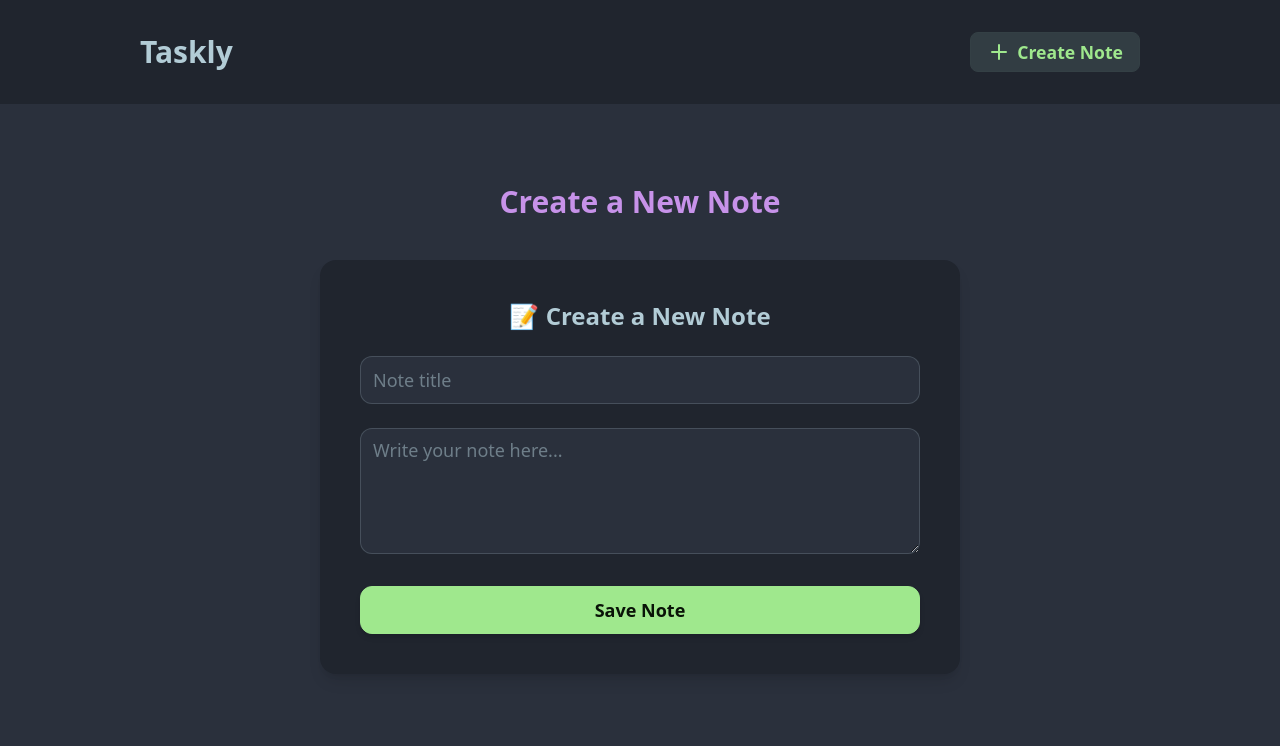
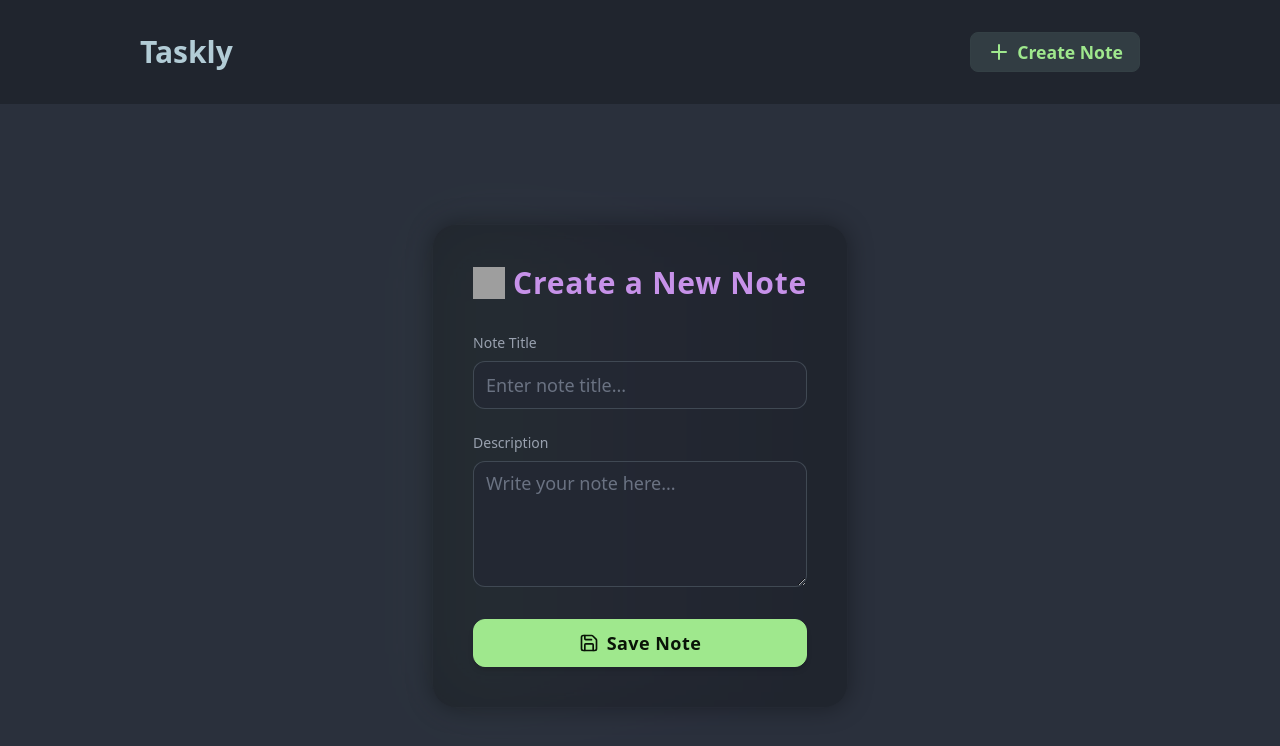
Before and after one commit to FelipeCastro-js/Taskly, a React (Vite) app in the folder Frontend/: page /createNote in a window 1280 px wide. Shown: the top 746 px of the page. Built offline with nearby package versions, Linux system fonts and the light colour scheme; grey boxes are pictures that could not be loaded.

Commit message:
styles(front): visual changes

```diff
--- a/Frontend/src/components/CardNotes.jsx
+++ b/Frontend/src/components/CardNotes.jsx
@@ -1,19 +1,34 @@
 import { motion } from "framer-motion";
 import { SquarePen, Trash } from "lucide-react";
+import { useState } from "react";
 import { useNavigate } from "react-router-dom";
+import DeleteConfirmModal from "./DeleteConfirmModal";
 
-function CardNotes({ id, title, description, date }) {
+function CardNotes({ id, title, description, date, onDelete }) {
   const navigate = useNavigate();
+  const [isModalOpen, setIsModalOpen] = useState(false);
 
   const handleEdit = () => {
     navigate(`/editNote/${id}`);
   };
 
-  const handleDelete = () => {
-    console.log("Delete note with id: ", id);
+  const openModal = () => {
+    setIsModalOpen(true);
   };
 
+  const closeModal = () => {
+    setIsModalOpen(false);
+  };
+
+  const confirmDelete = () => {
+    onDelete(id);
+    setIsModalOpen(false);
+  };
+
+  const handleDelete = () => {};
+
   return (
+    <>
       <motion.div
         initial={{ opacity: 0, y: 15 }}
         animate={{ opacity: 1, y: 0 }}
@@ -32,12 +47,20 @@ function CardNotes({ id, title, description, date }) {
               className="text-blue-400 hover:text-blue-300 cursor-pointer transition-colors"
             />
             <Trash
-            onClick={handleDelete}
+              onClick={setIsModalOpen}
               className="text-red-400 hover:text-red-300 cursor-pointer transition-colors"
             />
           </div>
         </div>
       </motion.div>
+
+      <DeleteConfirmModal
+        isOpen={isModalOpen}
+        onCancel={closeModal}
+        onConfirm={confirmDelete}
+        noteTitle={title}
+      />
+    </>
   );
 }
 
--- /dev/null
+++ b/Frontend/src/components/DeleteConfirmModal.jsx
@@ -0,0 +1,68 @@
+import { AnimatePresence, motion } from "framer-motion";
+
+function DeleteConfirmModal({ isOpen, onCancel, onConfirm, noteTitle }) {
+  return (
+    <AnimatePresence>
+      {isOpen && (
+        <motion.div
+          className="fixed inset-0 z-50 flex items-center justify-center bg-black/50 backdrop-blur-sm"
+          initial={{ opacity: 0 }}
+          animate={{ opacity: 1 }}
+          exit={{ opacity: 0 }}
+        >
+          <motion.div
+            initial={{ scale: 0.8, opacity: 0 }}
+            animate={{ scale: 1, opacity: 1 }}
+            exit={{ scale: 0.8, opacity: 0 }}
+            transition={{ duration: 0.3, ease: "easeOut" }}
+            className="relative bg-white/10 backdrop-blur-xl border border-white/20 rounded-3xl shadow-2xl max-w-md w-full p-8 text-center"
+          >
+            {/* Decorative gradient glow */}
+            <div className="absolute inset-0 rounded-3xl bg-linear-to-br from-red-500/20 to-pink-500/10 -z-10 blur-3xl"></div>
+
+            {/* Header */}
+            <h2 className="text-3xl font-extrabold mb-4 text-red-400">
+              Delete this note?
+            </h2>
+
+            <p className="text-gray-200 mb-6 text-sm leading-relaxed">
+              The note{" "}
+              <span className="font-semibold text-white">“{noteTitle}”</span>{" "}
+              will be permanently deleted.
+              <br />
+              This action{" "}
+              <span className="text-red-400">cannot be undone.</span>
+            </p>
+
+            {/* Illustration */}
+            <div className="mb-6">
+              <img
+                src="https://cdn-icons-png.flaticon.com/512/5951/5951758.png"
+                alt="Delete illustration"
+                className="mx-auto w-28 h-28 drop-shadow-lg"
+              />
+            </div>
+
+            {/* Buttons */}
+            <div className="flex justify-center gap-4 mt-6">
+              <button
+                onClick={onCancel}
+                className="px-6 py-2 rounded-xl border border-gray-400/40 text-gray-200 hover:bg-white/10 transition-all hover:scale-105"
+              >
+                Cancel
+              </button>
+              <button
+                onClick={onConfirm}
+                className="px-6 py-2 rounded-xl bg-linear-to-r from-red-500 to-pink-500 text-white font-semibold shadow-md hover:shadow-lg hover:scale-105 transition-all"
+              >
+                Delete
+              </button>
+            </div>
+          </motion.div>
+        </motion.div>
+      )}
+    </AnimatePresence>
+  );
+}
+
+export default DeleteConfirmModal;
--- a/Frontend/src/components/EditNoteForm.jsx
+++ b/Frontend/src/components/EditNoteForm.jsx
@@ -1,3 +1,4 @@
+import { motion } from "framer-motion";
 import { useEffect, useState } from "react";
 
 function EditNoteForm({ onSubmit, initialData }) {
@@ -20,17 +21,41 @@ function EditNoteForm({ onSubmit, initialData }) {
   };
 
   return (
-    <form
+    <motion.form
       onSubmit={handleSubmit}
-      className="bg-base-300 rounded-2xl max-w-3xl mx-auto p-10 shadow-lg mt-10"
+      initial={{ opacity: 0, y: 40, scale: 0.95 }}
+      animate={{ opacity: 1, y: 0, scale: 1 }}
+      transition={{ duration: 0.6, ease: "easeOut" }}
+      className="relative bg-linear-to-b from-base-300/90 to-base-200/80 backdrop-blur-lg rounded-2xl max-w-3xl mx-auto p-10 shadow-[0_0_25px_rgba(147,51,234,0.2)] mt-12 border border-gray-700/30"
     >
-      <h2 className="text-2xl font-semibold mb-6 text-center text-base-content">
-        📝 Edit a Note
-      </h2>
+      {/* Glow effect */}
+      <div className="absolute -inset-1 bg-linear-to-r from-primary/20 via-accent/10 to-transparent rounded-2xl blur-2xl opacity-60 pointer-events-none"></div>
 
+      {/* Title */}
+      <motion.h2
+        initial={{ opacity: 0, y: -10 }}
+        animate={{ opacity: 1, y: 0 }}
+        transition={{ delay: 0.2 }}
+        className="text-3xl font-bold mb-8 text-center text-primary tracking-wide drop-shadow-sm"
+      >
+        ✏️ Edit Your Note
+      </motion.h2>
+
+      {/* Title input */}
+      <motion.div
+        initial={{ opacity: 0, x: -20 }}
+        animate={{ opacity: 1, x: 0 }}
+        transition={{ delay: 0.3 }}
+      >
+        <label
+          htmlFor="title"
+          className="block text-sm text-gray-400 font-medium mb-2"
+        >
+          Note Title
+        </label>
         <input
-        className="block w-full mb-6 input input-bordered input-lg rounded-xl focus:ring-2 focus:ring-primary focus:outline-none"
-        placeholder="Note title"
+          className="block w-full mb-6 input input-bordered input-lg rounded-xl bg-base-100/70 focus:ring-2 focus:ring-primary/70 focus:outline-none placeholder-gray-400"
+          placeholder="Enter note title..."
           type="text"
           id="title"
           name="title"
@@ -38,9 +63,22 @@ function EditNoteForm({ onSubmit, initialData }) {
           onChange={handleChange}
           required
         />
+      </motion.div>
 
+      {/* Description */}
+      <motion.div
+        initial={{ opacity: 0, x: 20 }}
+        animate={{ opacity: 1, x: 0 }}
+        transition={{ delay: 0.4 }}
+      >
+        <label
+          htmlFor="description"
+          className="block text-sm text-gray-400 font-medium mb-2"
+        >
+          Description
+        </label>
         <textarea
-        className="textarea textarea-bordered textarea-lg resize-y w-full mb-8 rounded-xl focus:ring-2 focus:ring-primary focus:outline-none"
+          className="textarea textarea-bordered textarea-lg w-full mb-8 rounded-xl bg-base-100/70 focus:ring-2 focus:ring-accent/70 focus:outline-none resize-y placeholder-gray-400"
           name="description"
           id="description"
           value={task.description || ""}
@@ -49,14 +87,19 @@ function EditNoteForm({ onSubmit, initialData }) {
           rows="4"
           required
         ></textarea>
+      </motion.div>
 
-      <button
+      {/* Button */}
+      <motion.button
         type="submit"
-        className="btn btn-primary w-full lg:btn-lg rounded-xl shadow-md hover:scale-105 transition-all"
+        whileHover={{ scale: 1.05 }}
+        whileTap={{ scale: 0.97 }}
+        transition={{ type: "spring", stiffness: 200 }}
+        className="btn btn-primary w-full lg:btn-lg rounded-xl shadow-[0_0_15px_rgba(139,92,246,0.4)] hover:shadow-[0_0_25px_rgba(147,51,234,0.6)] transition-all duration-200"
       >
-        Edit Note
-      </button>
-    </form>
+        💾 Save Changes
+      </motion.button>
+    </motion.form>
   );
 }
 
--- a/Frontend/src/components/NoteForm.jsx
+++ b/Frontend/src/components/NoteForm.jsx
@@ -1,3 +1,5 @@
+import { motion } from "framer-motion";
+import { Save } from "lucide-react";
 import { useEffect, useState } from "react";
 
 function NoteForm({ onSubmit, initialDate }) {
@@ -20,17 +22,41 @@ function NoteForm({ onSubmit, initialDate }) {
   };
 
   return (
-    <form
+    <div className="flex flex-col items-center justify-center py-10">
+      {/* Card animada sin fondo adicional */}
+      <motion.form
         onSubmit={handleSubmit}
-      className="bg-base-300 rounded-2xl max-w-3xl mx-auto p-10 shadow-lg mt-10"
+        initial={{ opacity: 0, y: 40 }}
+        animate={{ opacity: 1, y: 0 }}
+        transition={{ duration: 0.8, ease: "easeOut" }}
+        className="relative bg-base-300 rounded-3xl max-w-3xl mx-auto p-10 shadow-[0_0_25px_rgba(0,0,0,0.35)] hover:shadow-[0_0_45px_rgba(0,0,0,0.5)] transition-all duration-500 border border-base-200"
       >
-      <h2 className="text-2xl font-semibold mb-6 text-center text-base-content">
-        📝 Create a New Note
+        {/* Halo animado sutil */}
+        <motion.div
+          className="absolute -inset-1 bg-linear-to-r from-primary/20 via-accent/10 to-transparent rounded-3xl blur-2xl opacity-30"
+          animate={{ opacity: [0.2, 0.4, 0.2] }}
+          transition={{ duration: 5, repeat: Infinity, ease: "easeInOut" }}
+        ></motion.div>
+
+        <div className="relative">
+          <h2 className="text-3xl font-bold mb-8 text-center text-accent tracking-wide flex items-center justify-center gap-2">
+            <img
+              src="https://cdn-icons-png.flaticon.com/512/939/939581.png"
+              alt="note icon"
+              className="w-8 h-8"
+            />
+            Create a New Note
           </h2>
 
+          <label
+            htmlFor="title"
+            className="block text-sm text-gray-400 font-medium mb-2"
+          >
+            Note Title
+          </label>
           <input
-        className="block w-full mb-6 input input-bordered input-lg rounded-xl focus:ring-2 focus:ring-primary focus:outline-none"
-        placeholder="Note title"
+            className="block w-full mb-6 input input-bordered input-lg rounded-xl bg-base-200/90 focus:ring-2 focus:ring-primary/70 focus:outline-none placeholder-gray-500 transition-all duration-200 hover:shadow-[0_0_15px_rgba(139,92,246,0.2)]"
+            placeholder="Enter note title..."
             type="text"
             id="title"
             name="title"
@@ -39,8 +65,14 @@ function NoteForm({ onSubmit, initialDate }) {
             required
           />
 
+          <label
+            htmlFor="description"
+            className="block text-sm text-gray-400 font-medium mb-2"
+          >
+            Description
+          </label>
           <textarea
-        className="textarea textarea-bordered textarea-lg resize-y w-full mb-8 rounded-xl focus:ring-2 focus:ring-primary focus:outline-none"
+            className="textarea textarea-bordered textarea-lg w-full mb-8 rounded-xl bg-base-200/90 focus:ring-2 focus:ring-accent/70 focus:outline-none resize-y placeholder-gray-500 transition-all duration-200 hover:shadow-[0_0_15px_rgba(147,51,234,0.2)]"
             name="description"
             id="description"
             value={task.description}
@@ -50,13 +82,24 @@ function NoteForm({ onSubmit, initialDate }) {
             required
           ></textarea>
 
-      <button
+          <motion.button
             type="submit"
-        className="btn btn-primary w-full lg:btn-lg rounded-xl shadow-md hover:scale-105 transition-all"
+            whileHover={{
+              scale: 1.05,
+              backgroundColor: "hsl(var(--p))",
+              color: "white",
+              boxShadow: "0px 0px 25px rgba(147,51,234,0.4)",
+            }}
+            whileTap={{ scale: 0.97 }}
+            transition={{ type: "spring", stiffness: 180 }}
+            className="btn btn-primary w-full lg:btn-lg rounded-xl font-semibold tracking-wide shadow-md flex items-center justify-center gap-2 transition-all duration-300"
           >
+            <Save className="w-5 h-5" />
             Save Note
-      </button>
-    </form>
+          </motion.button>
+        </div>
+      </motion.form>
+    </div>
   );
 }
 
--- a/Frontend/src/pages/CreateNotePage.jsx
+++ b/Frontend/src/pages/CreateNotePage.jsx
@@ -41,9 +41,6 @@ function CreateNotePage() {
 
   return (
     <div className="max-w-2xl mx-auto py-10 px-4">
-      <h1 className="text-3xl font-bold text-center mb-6 text-accent">
-        Create a New Note
-      </h1>
       <NoteForm
         onSubmit={handleCreate}
         initialDate={{ title: "", content: "" }}
--- a/Frontend/src/pages/EditNotePage.jsx
+++ b/Frontend/src/pages/EditNotePage.jsx
@@ -66,9 +66,6 @@ function EditNotePage() {
 
   return (
     <div className="max-w-2xl mx-auto py-10 px-4">
-      <h1 className="text-3xl font-bold text-center mb-6 text-accent">
-        Edit Note
-      </h1>
       <EditNoteForm onSubmit={handleUpdate} initialData={note} />
     </div>
   );
--- a/Frontend/src/pages/HomePage.jsx
+++ b/Frontend/src/pages/HomePage.jsx
@@ -1,5 +1,6 @@
 import axios from "axios";
 import { useEffect, useState } from "react";
+import { toast } from "react-toastify";
 import CardNotes from "../components/CardNotes";
 import LoadingScreen from "../components/LoadingScreen";
 import ProgressBar from "../components/ProgressBar";
@@ -25,6 +26,30 @@ function HomePage() {
     fetchData();
   }, []);
 
+  const handleDelete = async (id) => {
+    try {
+      const response = await axios.delete(`${apiUrl}/api/notes/${id}`);
+      if (response.status === 200) {
+        setTask((prevTask) => prevTask.filter((t) => t._id !== id));
+
+        toast.success("🗑️ Note deleted successfully!", {
+          position: "bottom-right",
+          autoClose: 2500,
+          theme: "colored",
+        });
+      } else {
+        throw new Error("Delete failed");
+      }
+    } catch (error) {
+      console.error(error);
+      toast.error("❌ Something went wrong deleting the note.", {
+        position: "bottom-right",
+        autoClose: 3000,
+        theme: "colored",
+      });
+    }
+  };
+
   const total = task.length;
   const completed = task.filter((t) => t.completed).length;
 
@@ -48,6 +73,7 @@ function HomePage() {
             title={task.title}
             description={task.description}
             date={formatData(task.createdAt)}
+            onDelete={handleDelete}
           />
         ))}
       </div>
```
Lines whose indentation alone changed are shown as unchanged.
